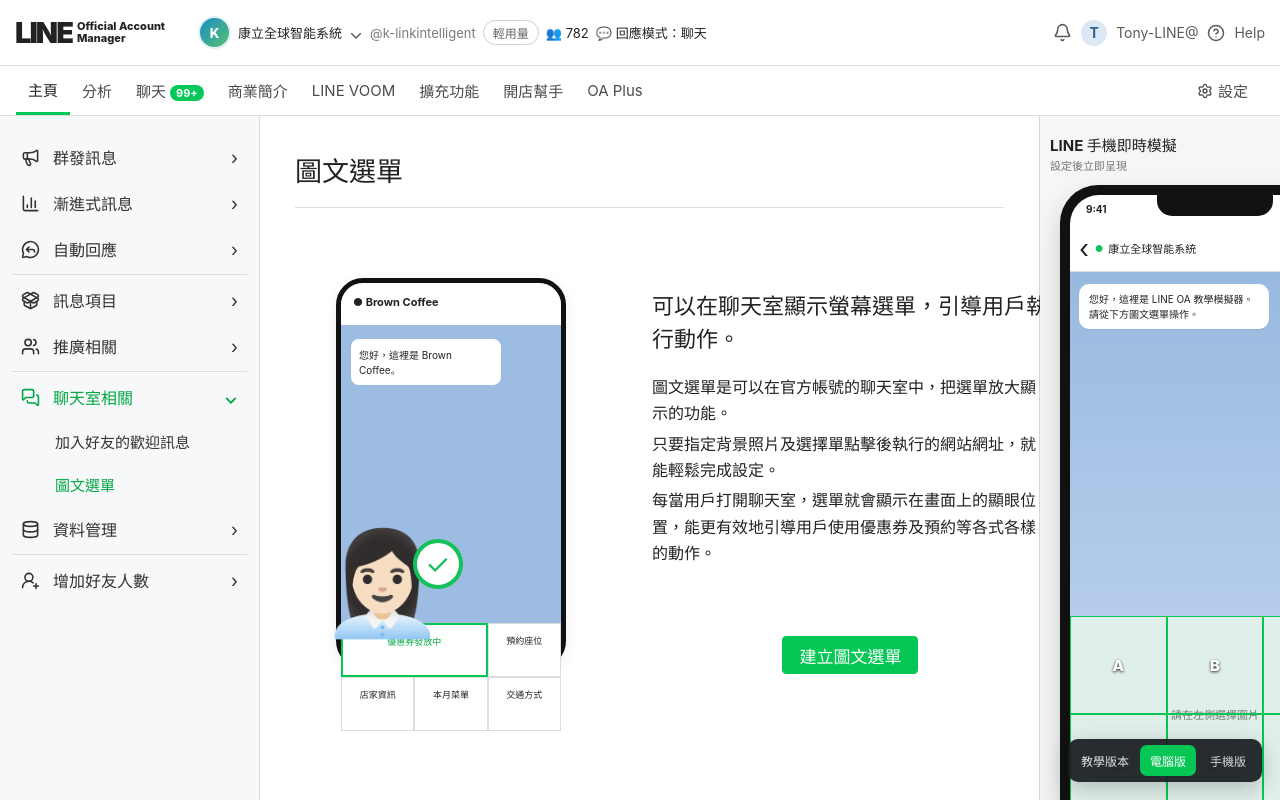
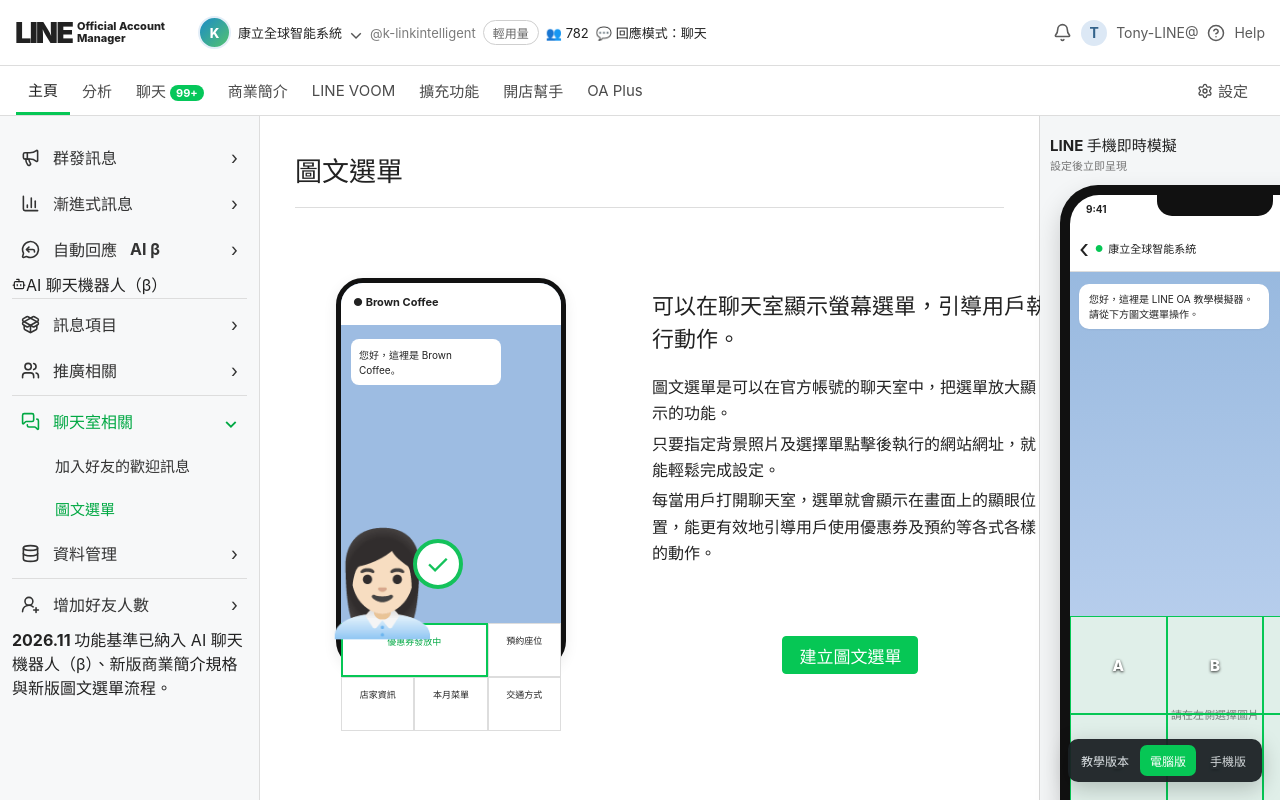
Before and after one commit to fangwl591021/linetech, a React (Vite) app: page / in a window 1280 px wide. Shown: the top 800 px of the page. Built offline with nearby package versions, Linux system fonts and the light colour scheme.

Commit message:
feat: refresh LINE OA sidebar for 2026 AI features

```diff
--- a/src/components/Sidebar.tsx
+++ b/src/components/Sidebar.tsx
@@ -1,5 +1,15 @@
 import type { ReactNode } from 'react';
-import { BarChart3, Database, Megaphone, MessageCircleReply, MessagesSquare, PackageOpen, Users, UserRoundPlus } from 'lucide-react';
+import {
+  BarChart3,
+  Bot,
+  Database,
+  Megaphone,
+  MessageCircleReply,
+  MessagesSquare,
+  PackageOpen,
+  Users,
+  UserRoundPlus
+} from 'lucide-react';
 
 interface SidebarProps {
   active: 'rich-menu';
@@ -10,10 +20,15 @@ export function Sidebar({ active }: SidebarProps) {
     <aside className="sidebar">
       <NavItem icon={<Megaphone size={19}/>} label="群發訊息" />
       <NavItem icon={<BarChart3 size={19}/>} label="漸進式訊息" />
-      <NavItem icon={<MessageCircleReply size={19}/>} label="自動回應" />
+      <NavItem icon={<MessageCircleReply size={19}/>} label="自動回應" badge="AI β" />
+      <div className="sidebar-ai-hint">
+        <Bot size={14}/><span>AI 聊天機器人（β）</span>
+      </div>
+
       <div className="sidebar-divider" />
       <NavItem icon={<PackageOpen size={19}/>} label="訊息項目" />
       <NavItem icon={<Users size={19}/>} label="推廣相關" />
+
       <div className="sidebar-divider" />
       <div className="nav-group open">
         <div className="nav-row green">
@@ -22,13 +37,19 @@ export function Sidebar({ active }: SidebarProps) {
         <div className="subnav">加入好友的歡迎訊息</div>
         <div className={`subnav ${active === 'rich-menu' ? 'active' : ''}`}>圖文選單</div>
       </div>
+
       <NavItem icon={<Database size={19}/>} label="資料管理" />
       <div className="sidebar-divider" />
       <NavItem icon={<UserRoundPlus size={19}/>} label="增加好友人數" />
+
+      <div className="sidebar-current-note">
+        <strong>2026.11 功能基準</strong>
+        <span>已納入 AI 聊天機器人（β）、新版商業簡介規格與新版圖文選單流程。</span>
+      </div>
     </aside>
   );
 }
 
-function NavItem({ icon, label }: { icon: ReactNode; label: string }) {
-  return <div className="nav-row">{icon}<span>{label}</span><span className="arrow">›</span></div>;
+function NavItem({ icon, label, badge }: { icon: ReactNode; label: string; badge?: string }) {
+  return <div className="nav-row">{icon}<span>{label}</span>{badge && <b className="nav-new-badge">{badge}</b>}<span className="arrow">›</span></div>;
 }
```
